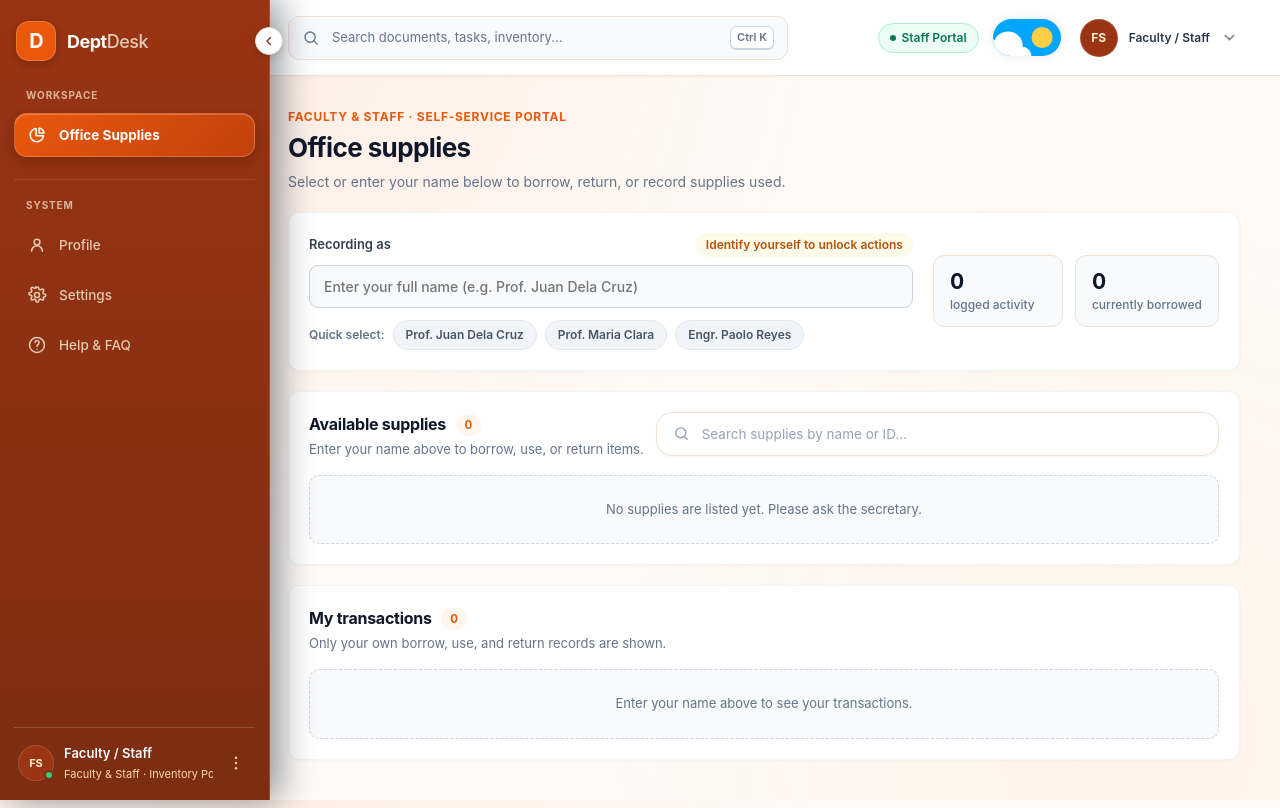
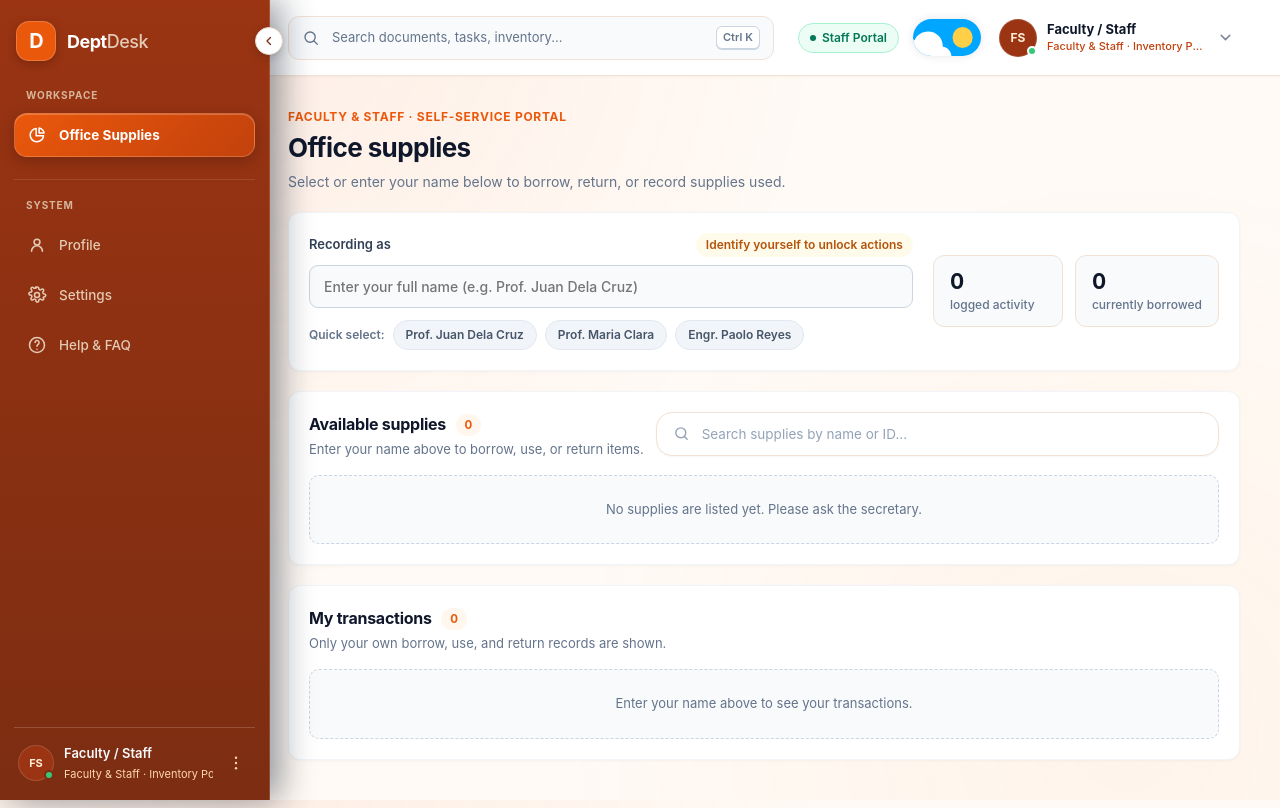
Before and after one commit to deptdesk2627-creator/Department-Desk, a React (Create React App) app: page / in a window 1280 px wide. Both pictures are taken after a click on the button 967 px from the left and 749 px from the top of the page. Built offline with nearby package versions, Linux system fonts and the light colour scheme.

Commit message:
Update header profile layout and status dot

```diff
--- a/src/components/header/HeaderProfile.css
+++ b/src/components/header/HeaderProfile.css
@@ -6,13 +6,17 @@
   align-items: center;
   background: transparent;
   border: 0;
-  border-radius: 10px;
-  color: #29364a;
+  border-radius: 12px;
+  color: var(--ink, #0f172a);
   cursor: pointer;
   display: inline-flex;
-  gap: 11px;
-  padding: 4px 2px 4px 5px;
+  gap: 10px;
+  padding: 4px 6px 4px 4px;
   transition: background-color 150ms ease;
+}
+
+.app-header__profile-button:hover {
+  background: rgb(var(--purple-rgb) / 8%);
 }
 
 .app-header__profile-button:focus-visible {
@@ -32,13 +36,67 @@
   font-weight: 700;
   height: 38px;
   justify-content: center;
+  position: relative;
   width: 38px;
 }
 
+.app-header__online-indicator {
+  background: #35c879;
+  border: 2px solid #ffffff;
+  border-radius: 50%;
+  bottom: 0;
+  height: 10px;
+  position: absolute;
+  right: -1px;
+  width: 10px;
+}
+
+.app-header__online-indicator[data-status="meeting"] {
+  background: #f59e0b;
+}
+
+.app-header__online-indicator[data-status="away"],
+.app-header__online-indicator[data-status="leave"] {
+  background: #94a3b8;
+}
+
+:root[data-theme="dark"] .app-header__online-indicator {
+  border-color: #1e293b;
+}
+
+.app-header__user-info {
+  display: flex;
+  flex-direction: column;
+  gap: 2px;
+  min-width: 0;
+  text-align: left;
+}
+
 .app-header__name {
-  font-size: 12px;
-  font-weight: 600;
+  color: var(--ink, #0f172a);
+  font-size: 13px;
+  font-weight: 700;
+  line-height: 1.2;
   white-space: nowrap;
+}
+
+.app-header__subtitle {
+  color: #c2410c;
+  font-size: 11px;
+  font-weight: 500;
+  line-height: 1.2;
+  max-width: 160px;
+  overflow: hidden;
+  text-overflow: ellipsis;
+  white-space: nowrap;
+}
+
+:root[data-theme="dark"] .app-header__name {
+  color: #f8fafc;
+}
+
+:root[data-theme="dark"] .app-header__subtitle {
+  color: #fed7aa;
 }
 
 .app-header__chevron {
@@ -117,15 +175,19 @@
 
 @media (max-width: 768px) {
   .app-header__profile-button {
+    gap: 8px;
     height: 36px;
-    padding: 3px 8px 3px 3px;
-    gap: 6px;
+    padding: 3px 6px 3px 3px;
   }
 
   .app-header__avatar {
-    height: 30px;
-    width: 30px;
     font-size: 11px;
+    height: 32px;
+    width: 32px;
+  }
+
+  .app-header__subtitle {
+    display: none;
   }
 }
 
@@ -135,9 +197,9 @@
   }
 
   .app-header__profile-button {
+    background: transparent;
+    border: 0;
     padding: 0;
-    border: 0;
-    background: transparent;
   }
 
   .app-header__chevron {
--- a/src/components/header/HeaderProfile.js
+++ b/src/components/header/HeaderProfile.js
@@ -12,6 +12,10 @@ function HeaderProfile({
 }) {
   const name = role?.name || "Cha Gamay";
   const initials = role?.initials || "CG";
+  const subtitle = role
+    ? `${role.label} · ${role.description}`
+    : "Dean · Secretary · Assistants";
+  const status = role?.status || "available";
 
   function navigateTo(page) {
     onClose?.();
@@ -37,8 +41,15 @@ function HeaderProfile({
       >
         <span className="app-header__avatar" aria-hidden="true">
           {initials}
+          <span
+            className="app-header__online-indicator"
+            data-status={status}
+          />
         </span>
-        <span className="app-header__name">{name}</span>
+        <span className="app-header__user-info">
+          <strong className="app-header__name">{name}</strong>
+          <span className="app-header__subtitle">{subtitle}</span>
+        </span>
         <svg
           className={`app-header__chevron${isOpen ? " app-header__chevron--open" : ""}`}
           aria-hidden="true"
```
